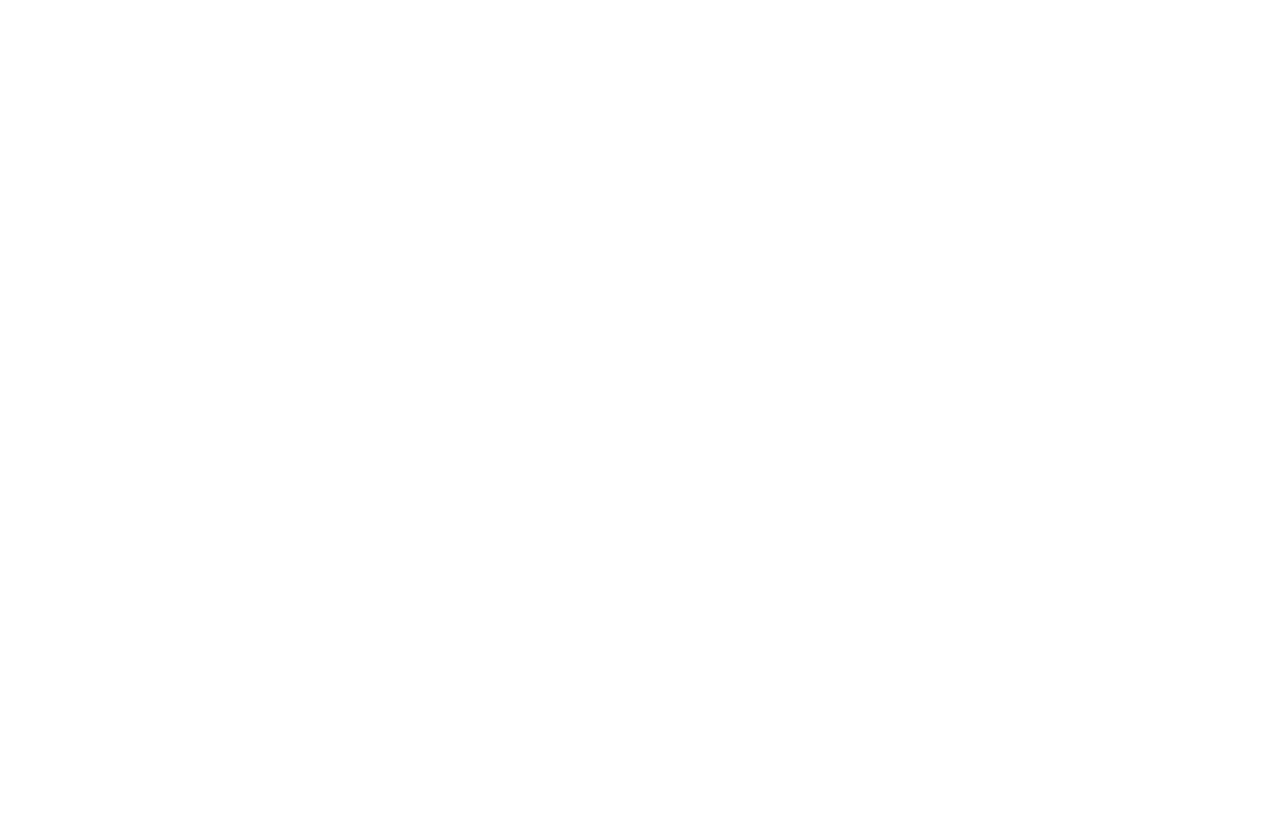
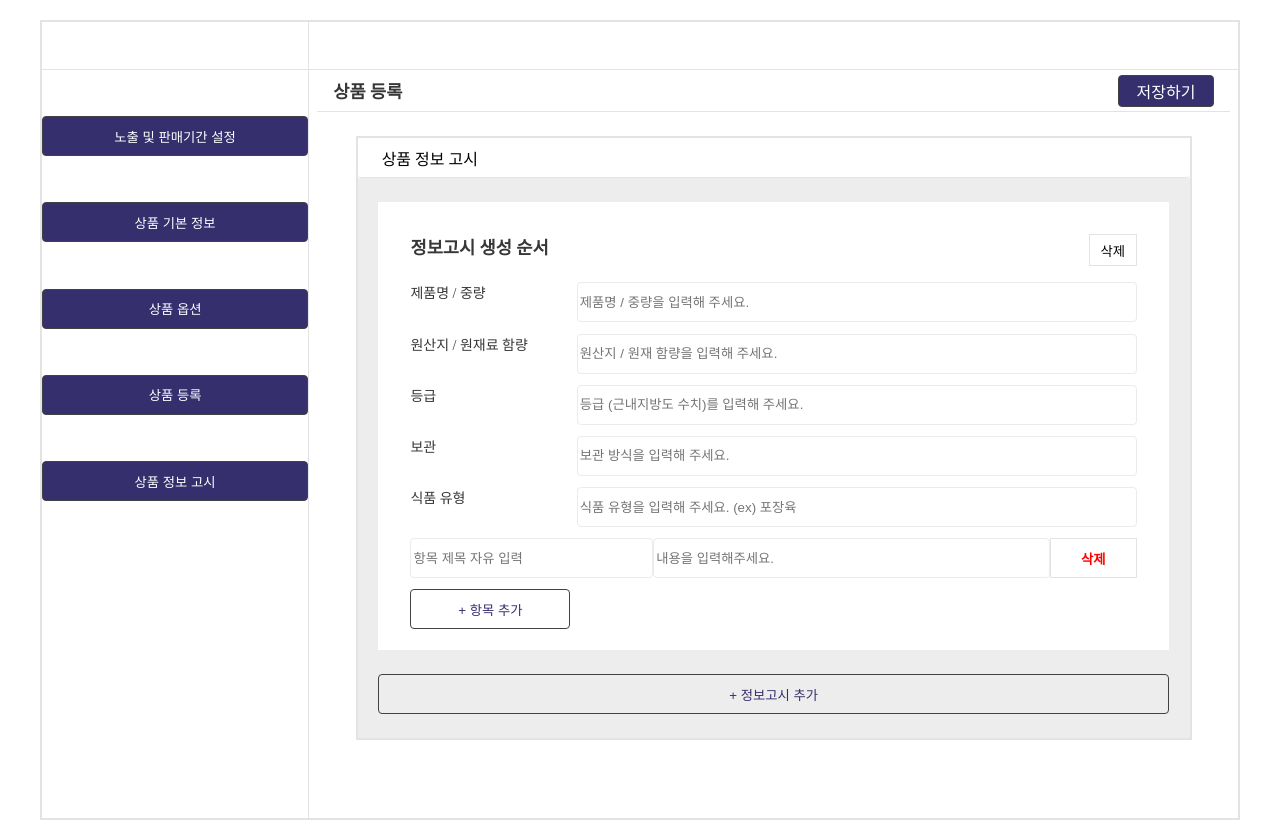
Before and after one commit to wanted-luckyzzang/wanted-product-registration, a React (Create React App) app: page /noticeInfo in a window 1280 px wide. Before the commit this address had no page. Before the commit the page ends 800 px from the top, so only its background shows below. Built offline with nearby package versions, Linux system fonts and the light colour scheme.

Commit message:
add: pages/ProductNoticeInfo view 제작

```diff
--- a/src/App.jsx
+++ b/src/App.jsx
@@ -5,8 +5,9 @@ import "styles/App.css";
 import GlobalStyle from "styles/GlobalStyle";
 
 import FilterTag from "components/Filtertag";
-import SalesPeriodSetting from "pages/SalesPeriodSetting";
+import ProductsPeriodSetting from "pages/ProductsPeriodSetting";
 import Container from "common/Container";
+import ProductNoticeInfo from "pages/ProductNoticeInfo";
 
 function App() {
 	return (
@@ -14,8 +15,9 @@ function App() {
 			<GlobalStyle />
 			<Routes>
 				<Route path="/" element={<Container />} />
-				<Route path="/period" element={<SalesPeriodSetting />} />
+				<Route path="/period" element={<ProductsPeriodSetting />} />
 				<Route path="/filtertag" element={<FilterTag />} />
+				<Route path="/noticeInfo" element={<ProductNoticeInfo />} />
 			</Routes>
 		</>
 	);
--- /dev/null
+++ b/src/pages/ProductNoticeInfo.js
@@ -0,0 +1,163 @@
+import React from "react";
+import styled from "styled-components";
+import { Grid, Button, Text, Input, Container } from "common";
+import DateRangeInputPicker from "utils/pickers/DateRangePicker";
+import DatePicker from "utils/pickers/DatePicker";
+
+const ProductNoticeInfo = (props) => {
+	return (
+		<Container>
+			<Grid margin="1rem auto auto auto" border isFlex column border>
+				<Grid
+					padding="0.5rem 1.5rem"
+					height="2.5rem"
+					isFlex
+					align="center"
+					borderBottom
+				>
+					상품 정보 고시
+				</Grid>
+				<Grid bg="#d3d3d36b" height="35rem" column isFlex align="center">
+					<Main>
+						<Header>
+							<Text bold="700" size="1.1rem">
+								정보고시 생성 순서
+							</Text>
+							<button
+								style={{
+									border: "1px solid #e3e3e3",
+									width: "3rem",
+									height: "2rem",
+								}}
+							>
+								삭제
+							</button>
+						</Header>
+						<div>
+							<InfoOptions>
+								<Text textType="span" textAlign="initial">
+									제품명 / 중량
+								</Text>
+								<Input
+									placeholder="제품명 / 중량을 입력해 주세요."
+									width="35rem"
+									textIndent="1rem"
+								/>
+							</InfoOptions>
+							<InfoOptions>
+								<Text textType="span" textAlign="initial">
+									원산지 / 원재료 함량
+								</Text>
+								<Input
+									placeholder="원산지 / 원재 함량을 입력해 주세요."
+									width="35rem"
+									textIndent="1rem"
+								/>
+							</InfoOptions>
+							<InfoOptions>
+								<Text textType="span" textAlign="initial">
+									등급
+								</Text>
+								<Input
+									placeholder="등급 (근내지방도 수치)를 입력해 주세요."
+									width="35rem"
+									textIndent="1rem"
+								/>
+							</InfoOptions>
+							<InfoOptions>
+								<Text textType="span" textAlign="initial">
+									보관
+								</Text>
+								<Input
+									placeholder="보관 방식을 입력해 주세요."
+									width="35rem"
+									textIndent="1rem"
+								/>
+							</InfoOptions>
+							<InfoOptions>
+								<Text textType="span" textAlign="initial">
+									식품 유형
+								</Text>
+								<Input
+									placeholder="식품 유형을 입력해 주세요. (ex) 포장육"
+									width="35rem"
+									textIndent="1rem"
+								/>
+							</InfoOptions>
+							<InfoOptions>
+								<Input
+									placeholder="항목 제목 자유 입력"
+									width="17rem"
+									textIndent="1rem"
+								/>
+								<Input
+									placeholder="내용을 입력해주세요."
+									width="27.8rem"
+									textIndent="1rem"
+								/>
+								<button
+									style={{
+										border: "1px solid #e3e3e3",
+										width: "6rem",
+										height: "2.5rem",
+										color: "red",
+										fontWeight: "bold",
+									}}
+								>
+									삭제
+								</button>
+							</InfoOptions>
+							<Button
+								width="10rem"
+								bg="transparent"
+								color="#352f6e"
+								border="1px solid #ebebeb"
+								bold="700"
+							>
+								+ 항목 추가
+							</Button>
+						</div>
+					</Main>
+					<Footer>
+						<Button
+							width="100%"
+							bg="transparent"
+							color="#352f6e"
+							border="1.5px solid #352f6e"
+							fontWeight="bold"
+						>
+							+ 정보고시 추가
+						</Button>
+					</Footer>
+				</Grid>
+			</Grid>
+		</Container>
+	);
+};
+
+export default ProductNoticeInfo;
+
+const Main = styled.div`
+	height: 80%;
+	text-align: center;
+	width: 95%;
+	background: #fff;
+	margin: 1.5rem;
+	padding: 1rem 2rem;
+`;
+
+const Header = styled.div`
+	display: flex;
+	justify-content: space-between;
+	padding: 1rem 0;
+`;
+
+const InfoOptions = styled.div`
+	display: flex;
+	justify-content: space-between;
+	margin-bottom: 0.7rem;
+`;
+
+const Footer = styled.div`
+	width: 95%;
+`;
--- a/src/pages/SalesPeriodSetting.js
+++ /dev/null
@@ -1,133 +0,0 @@
-import React, { useState } from "react";
-import styled from "styled-components";
-import { Grid, Button, Text, Input, Container } from "common";
-import DateRangeInputPicker from "utils/pickers/DateRangePicker";
-import { useNavigate } from "react-router";
-
-const SalesPeriodSetting = (props) => {
-	const navigate = useNavigate();
-	const [selectedShowingOption, setSelectedShowingOption] = useState();
-	const [selectedSellingOption, setSelectedSellingOption] = useState();
-	const [IsSelectedSetForShowing, setIsSelectedSetForShowing] = useState(true);
-
-	const SelectShowingBtnHandler = (e) => {
-		setSelectedShowingOption(e.target.value);
-		// if (e.target.value === "setForShowing") {
-		// 	setIsSelectedSetForShowing = true;
-		// }
-	};
-
-	const SelectSellingBtngHandler = (e) => {
-		setSelectedSellingOption(e.target.value);
-	};
-	const submitHandler = (e) => {
-		e.preventDefault();
-		console.log(e);
-		console.log(e.target[0].checked && e.target[0].value);
-		console.log(e.target[1].checked && e.target[1].value);
-		console.log(e.target[2].checked && e.target[2].value);
-		console.log(e.target[3].value, e.target[4].value);
-		console.log(e.target[5].checked && e.target[5].value);
-		console.log(e.target[6].checked && e.target[6].value);
-		console.log(e.target[7].checked && e.target[7].value);
-		console.log(e.target[8].value, e.target[9].value);
-	};
-
-	return (
-		<Container>
-			<Grid
-				margin="20px auto 20px"
-				border
-				isFlex
-				column
-				border
-				checkGrid="form"
-				_onSubmit={submitHandler}
-			>
-				<Grid height="48px" isFlex align="center" borderBottom>
-					노출 및 판매기간 설정
-				</Grid>
-				<Grid isFlex height="13rem" borderBottom="1px solid black">
-					<Grid width="10rem" borderRight>
-						상품 노출 기한
-					</Grid>
-					<Grid width="50rem" borderRight isFlex column>
-						<div>
-							<input
-								type="radio"
-								value="noLimitForShowing"
-								checked={selectedShowingOption === "noLimitForShowing"}
-								onChange={SelectShowingBtnHandler}
-							/>
-							<label>제한 없음</label>
-						</div>
-						<div>
-							<input
-								type="radio"
-								value="NoneForShowing"
-								checked={selectedShowingOption === "NoneForShowing"}
-								onChange={SelectShowingBtnHandler}
-							/>
-							<label>미노출</label>
-						</div>
-						<div>
-							<input
-								type="radio"
-								value="setForShowing"
-								checked={selectedShowingOption === "setForShowing"}
-								onChange={SelectShowingBtnHandler}
-							/>
-							<label>노출 기간 설정</label>
-						</div>
-						<DateRangeInputPicker />
-					</Grid>
-				</Grid>
-				<Grid isFlex height="13rem">
-					<Grid width="10rem" borderRight>
-						상품 판매 기한
-					</Grid>
-					<Grid width="50rem" borderRight isFlex column>
-						<div>
-							<input
-								type="radio"
-								value="noLimitForSelling"
-								checked={selectedSellingOption === "noLimitForSelling"}
-								onChange={SelectSellingBtngHandler}
-							/>
-							<label>제한 없음</label>
-						</div>
-						<div>
-							<input
-								type="radio"
-								value="NoneForSelling"
-								checked={selectedSellingOption === "NoneForSelling"}
-								onChange={SelectSellingBtngHandler}
-							/>
-							<label>미판매</label>
-						</div>
-						<div>
-							<input
-								type="radio"
-								value="setForSelling"
-								checked={selectedSellingOption === "setForSelling"}
-								onChange={SelectSellingBtngHandler}
-							/>
-							<label>판매 기간 설정</label>
-						</div>
-						<DateRangeInputPicker />
-						<button type="submit">저장하기</button>
-					</Grid>
-				</Grid>
-				<Button
-					onClick={() => {
-						// navigate('/category');
-					}}
-				>
-					다음
-				</Button>
-			</Grid>
-		</Container>
-	);
-};
-
-export default SalesPeriodSetting;
```
